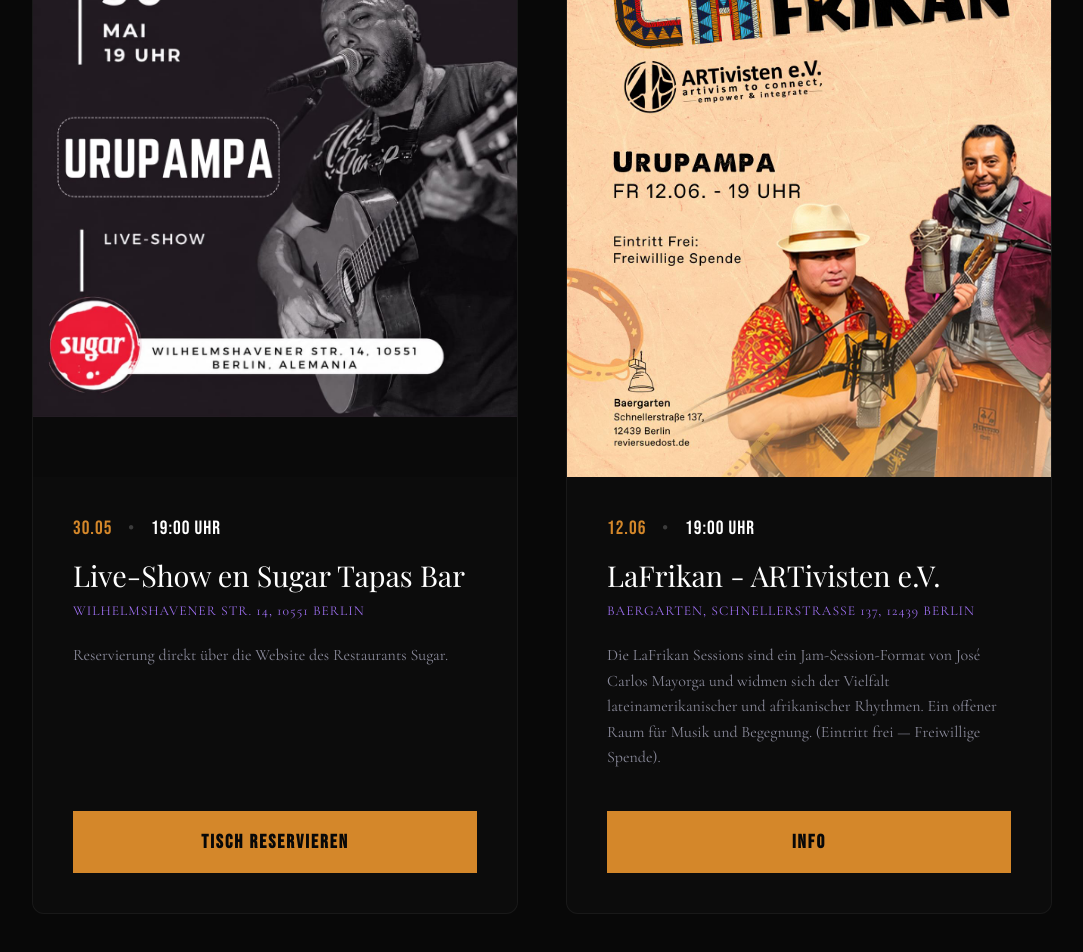
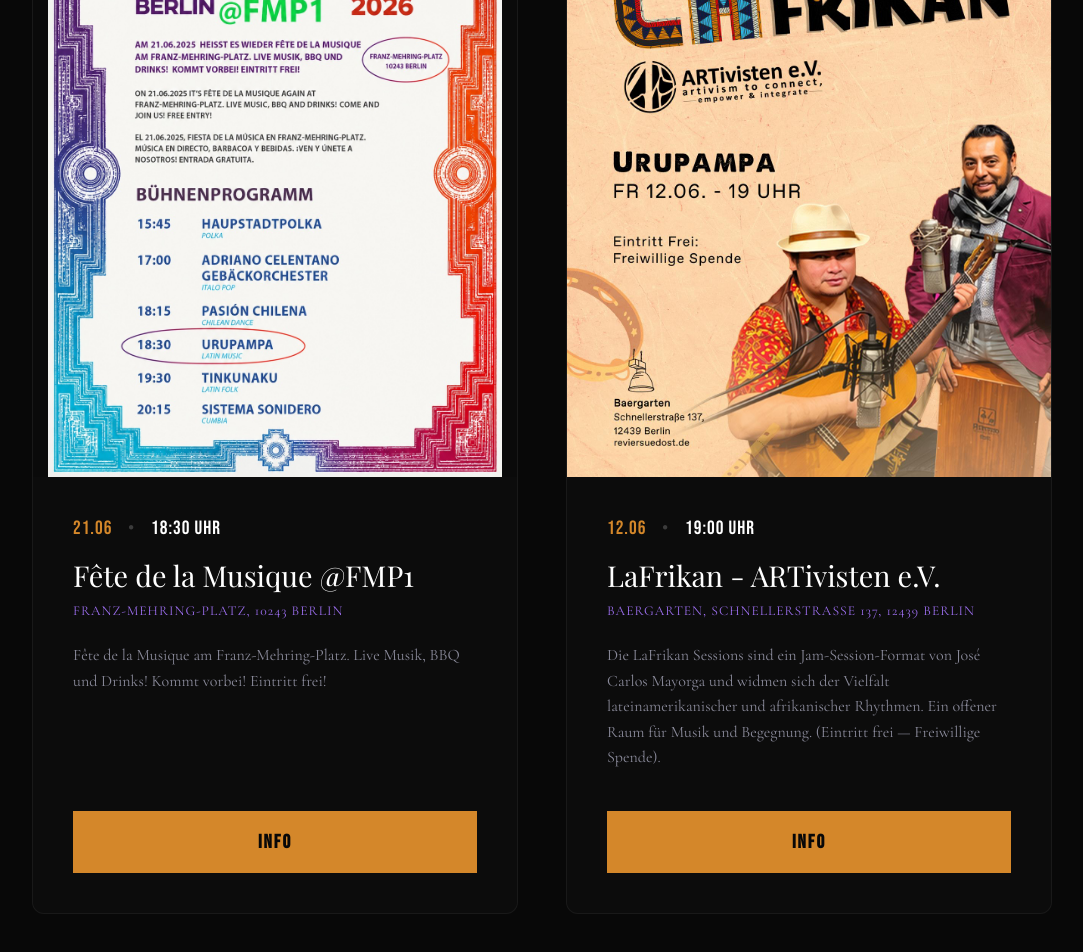
Before and after one commit to JJGonzalezSeminario/urupampa-v2, a Next.js app: page /de in a window 1280 px wide. Shown: the part 4311-5263 px from the top of the page, without its empty margins (98-1181 px from the left). Built offline with nearby package versions, Linux system fonts and the light colour scheme; a web font is replaced by a local one.

Commit message:
feat: update next shows section with Fete de la Musique 2026 event details and flyer

```diff
--- a/src/components/Shows.tsx
+++ b/src/components/Shows.tsx
@@ -4,22 +4,22 @@
 const showsData = [
   {
     id: 1,
-    image: "/show1.jpg",
-    date: "30.05",
-    time: "19:00 UHR",
-    title: "Live-Show en Sugar Tapas Bar",
-    location: "Wilhelmshavener Str. 14, 10551 Berlin",
+    image: "/FeteDeLaMusique.jpg",
+    date: "21.06",
+    time: "18:30 UHR",
+    title: "Fête de la Musique @FMP1",
+    location: "Franz-Mehring-Platz, 10243 Berlin",
     description: {
-      es: "Reservas por la página directa del restaurant Sugar.",
-      de: "Reservierung direkt über die Website des Restaurants Sugar.",
-      en: "Reservations directly through the Sugar restaurant website."
+      es: "Fiesta de la Música en Franz-Mehring-Platz. Música en directo, barbacoa y bebidas. ¡Ven y únete a nosotros! Entrada gratuita.",
+      de: "Fête de la Musique am Franz-Mehring-Platz. Live Musik, BBQ und Drinks! Kommt vorbei! Eintritt frei!",
+      en: "Fête de la Musique again at Franz-Mehring-Platz. Live music, BBQ and drinks! Come and join us! Free entry!"
     },
     buttonText: {
-      es: "Reservar Mesa",
-      de: "Tisch Reservieren",
-      en: "Book a Table"
+      es: "Info",
+      de: "Info",
+      en: "Info"
     },
-    link: "https://sugar-tapas-bar.eatbu.com/?lang=de",
+    link: "https://www.instagram.com/fmp1/",
     isExternal: true
   },
   {
```
Also changed, not shown: public/FeteDeLaMusique.jpg (added).
